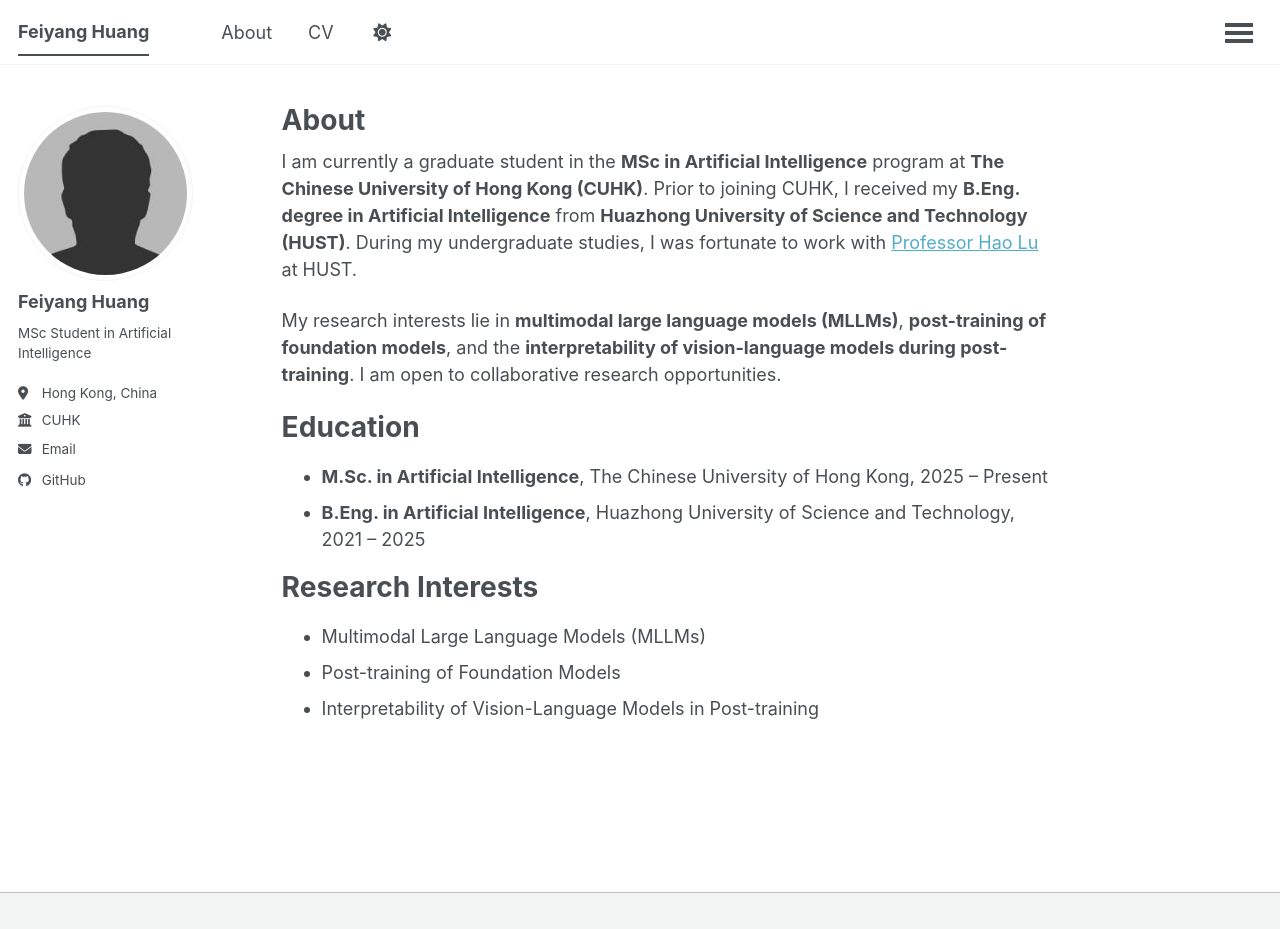
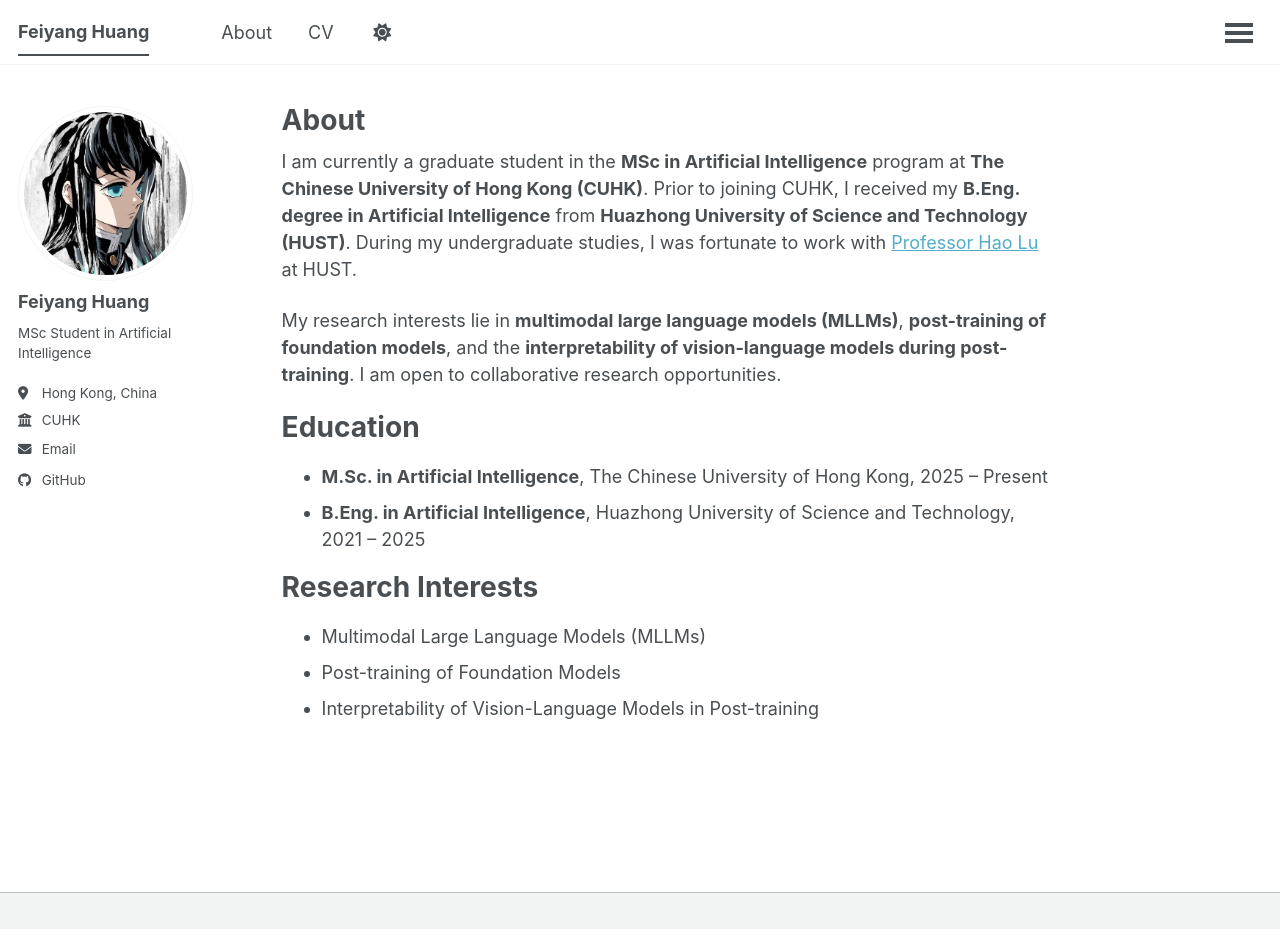
Before and after one commit to Young-1231/Young-1231.github.io, a Jekyll site: the page built from _pages/about.md, in a window 1280 px wide and 929 px high. Built offline with Jekyll 4.4.1, drawn with Linux system fonts in a browser that asks for light colours; a script that is not in the unit is left out.

Commit message:
Update sidebar avatar to feiyang.jpeg
Co-Authored-By: Claude Opus 4.7 (1M context) <noreply@anthropic.com>

```diff
--- a/_config.yml
+++ b/_config.yml
@@ -11,7 +11,7 @@ repository               : "Young-1231/Young-1231.github.io"
 
 # Site Author - shown in the left-hand sidebar
 author:
-  avatar           : "bio-photo.jpg"   # replace images/profile.png with your own photo, then change this to "profile.png"
+  avatar           : "feiyang.jpeg"
   name             : "Feiyang Huang"
   pronouns         :
   bio              : "MSc Student in Artificial Intelligence"
```
Also changed, not shown: images/feiyang.jpeg (added).
